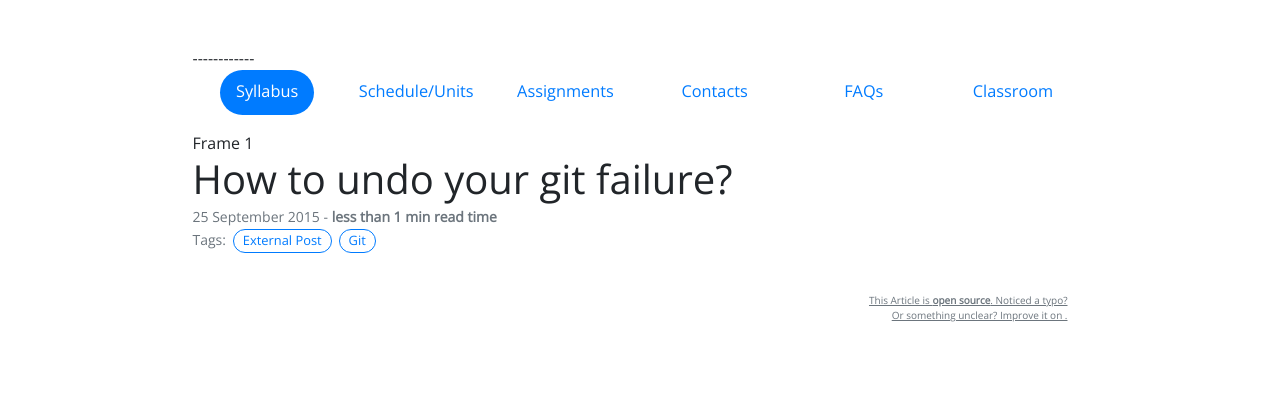
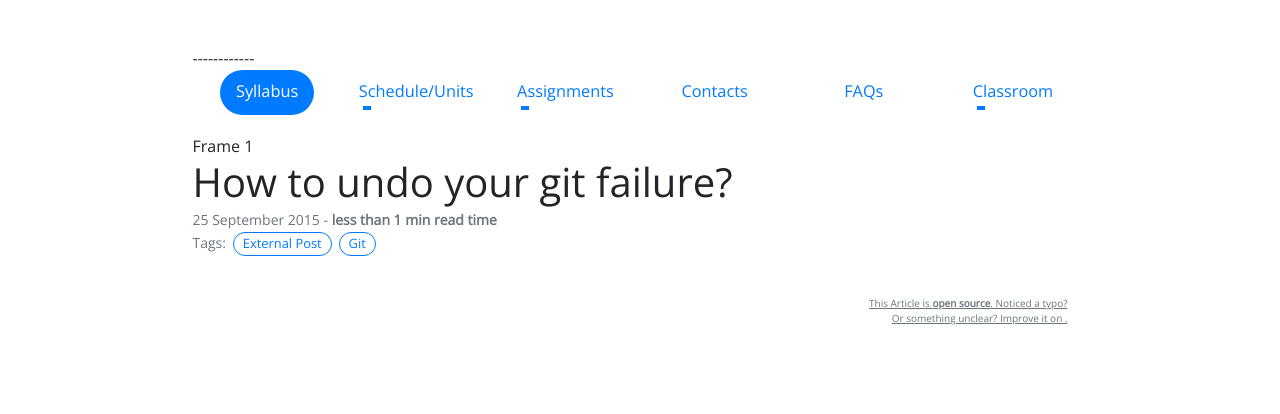
Before and after one commit to intrpr/jekyll-portfol-test, a Jekyll site: the page built from _posts/2015-09-25-how-to-undo-your-git-failure.md, in a window 1280 px wide. Shown: the part 201-615 px from the top of the page. Built offline with Jekyll 4.4.1, drawn with Linux system fonts in a browser that asks for light colours; nearby versions of some CDN libraries; our own code applies the rules of GitHub Pages for plain Markdown files; comment, search, counter and statistics services are not loaded.

Commit message:
Update class-nav.html

```diff
--- a/_includes/class-nav.html
+++ b/_includes/class-nav.html
@@ -13,11 +13,22 @@
 	<li class="nav-item">
 		<a class="nav-link active" id="pills-home-tab" data-toggle="pill" href="#pills-home" role="tab" aria-controls="pills-home" aria-selected="true">Syllabus</a>
 	</li>
-	<li class="nav-item">
-		<a class="nav-link" id="pills-profile-tab" data-toggle="pill" href="#pills-profile" role="tab" aria-controls="pills-profile" aria-selected="false">Schedule/Units</a>
+	<li class="nav-item dropdown">
+		<a class="nav-link dropdown-toggle" data-toggle="dropdown" href="#" role="button" aria-haspopup="true" aria-expanded="false">Schedule/Units</a>
+		<div class="dropdown-menu">
+			<a class="dropdown-item" href="#">Action</a>
+			<div class="dropdown-divider"></div>
+			<a class="dropdown-item" href="#">Another action</a>
+			<a class="dropdown-item" href="#">Something else here</a>
+			<a class="dropdown-item" href="#">Separated link</a>
+		</div>
 	</li>
-	<li class="nav-item">
-		<a class="nav-link" id="pills-contact-tab" data-toggle="pill" href="#pills-contact" role="tab" aria-controls="pills-contact" aria-selected="false">Assignments</a>
+	<li class="nav-item dropdown">
+		<a class="nav-link dropdown-toggle" data-toggle="dropdown" href="#" role="button" aria-haspopup="true" aria-expanded="false">Assignments</a>
+		<div class="dropdown-menu">
+			<a class="dropdown-item" href="#">Something else here</a>
+			<a class="dropdown-item" href="#">Separated link</a>
+		</div>
 	</li>
 	<li class="nav-item">
 		<a class="nav-link" id="pills-contact-tab" data-toggle="pill" href="#pills-contact" role="tab" aria-controls="pills-contact" aria-selected="false">Contacts</a>
@@ -25,8 +36,12 @@
 	<li class="nav-item">
 		<a class="nav-link" id="pills-contact-tab" data-toggle="pill" href="#pills-contact" role="tab" aria-controls="pills-contact" aria-selected="false">FAQs</a>
 	</li>
-	<li class="nav-item">
-		<a class="nav-link" id="pills-contact-tab" data-toggle="pill" href="#pills-contact" role="tab" aria-controls="pills-contact" aria-selected="false">Classroom</a>
+	<li class="nav-item dropdown">
+		<a class="nav-link dropdown-toggle" data-toggle="dropdown" href="#" role="button" aria-haspopup="true" aria-expanded="false">Classroom</a>
+		<div class="dropdown-menu">
+			<a class="dropdown-item" href="#">Something else here</a>
+			<a class="dropdown-item" href="#">Separated link</a>
+		</div>
 	</li>
 </ul>
 
```
